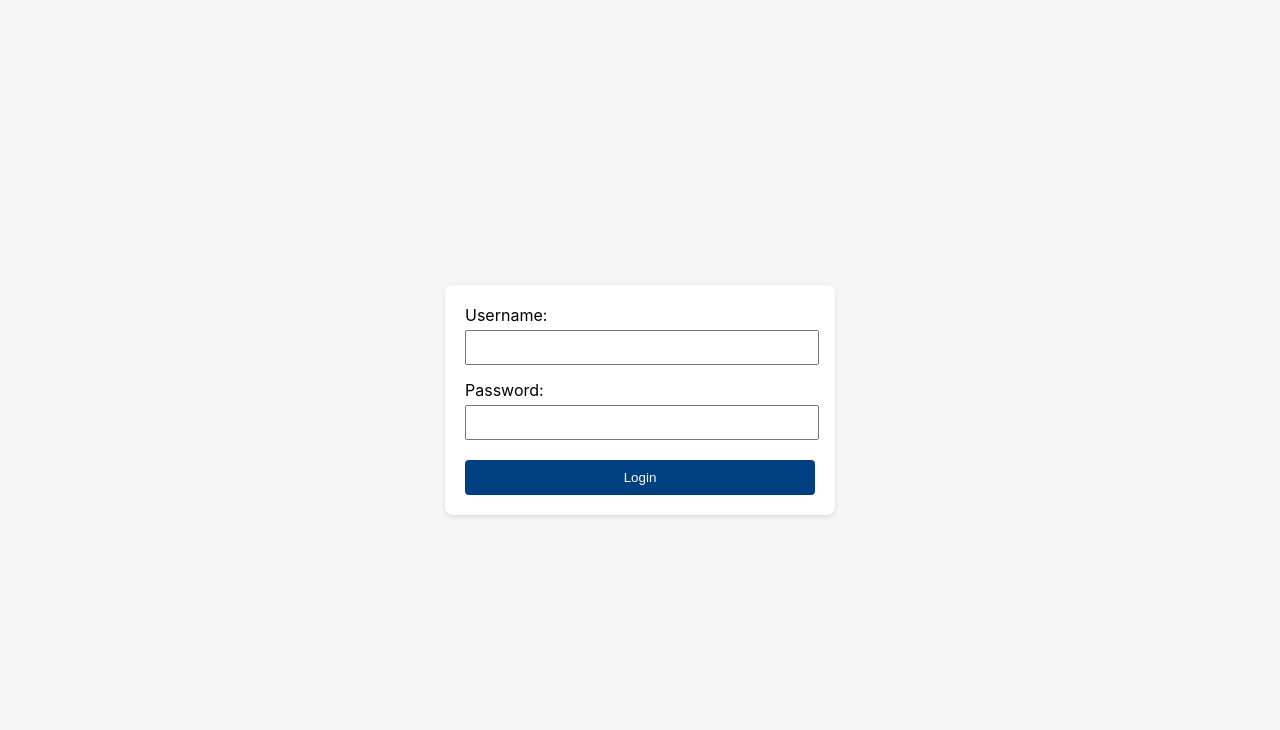
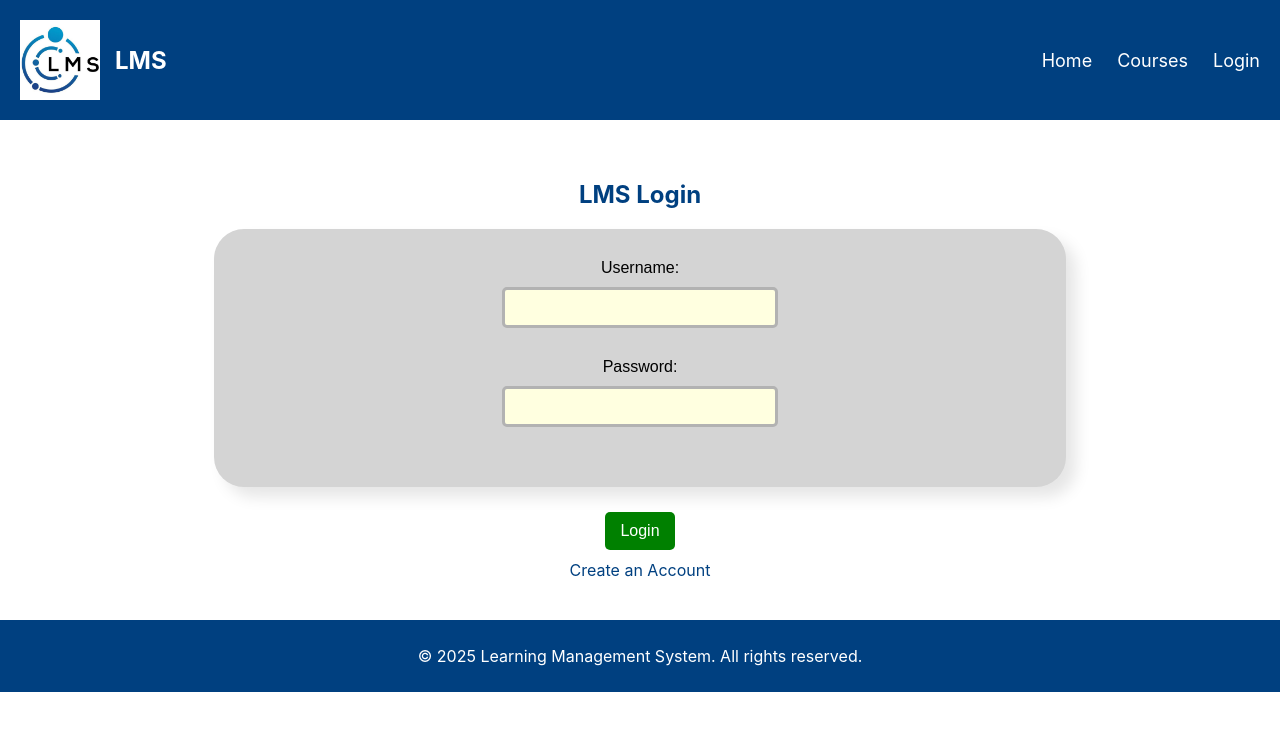
Before and after one commit to ebadr761/prof_solution, a React (Create React App) app: page /login in a window 1280 px wide. Shown: the top 730 px of the page. Built offline with nearby package versions, Linux system fonts and the light colour scheme.

Commit message:
now uses proper login styling... need to fix signup

```diff
--- a/src/components/EnrollmentList.js
+++ b/src/components/EnrollmentList.js
@@ -2,7 +2,7 @@ import React from 'react';
 
 const EnrollmentList = ({ enrolledCourses = [], onRemove }) => {
   const totalCredits = enrolledCourses.reduce((sum, course) => {
-    // Ensure course.duration exists before calling .match()
+    // We want course.duration to exists before calling .match()
     const weeks = course.duration ? parseInt(course.duration.match(/\d+/)?.[0] || 0) : 0;
     return sum + weeks;
   }, 0);
--- /dev/null
+++ b/src/components/HeaderSignUp.js
@@ -0,0 +1,26 @@
+import React from "react";
+import { NavLink } from "react-router-dom";
+import styles from './Header.module.css';
+
+const Header = () => {
+  return (
+    <>
+      <header className={styles.header}>
+        <div className={styles.logoContainer}>
+          <img
+            src="/images/logo.jpg"
+            alt="LMS Logo"
+            className={styles.logo}
+          />
+        </div>
+        <h1>LMS - Learning Management System</h1>
+      </header>
+
+      <nav className={styles.navLinks}>
+        <NavLink to="/">Homepage</NavLink>
+      </nav>
+    </>
+  );
+};
+
+export default Header;
--- a/src/components/LoginForm.js
+++ b/src/components/LoginForm.js
@@ -1,6 +1,8 @@
 import React, { useState } from 'react';
 import { useNavigate } from 'react-router-dom';
 import { useAuth } from '../context/AuthContext';
+import Header from './Header';
+import Footer from './Footer';
 
 const LoginForm = () => {
   const [username, setUsername] = useState('');
@@ -39,26 +41,37 @@ const LoginForm = () => {
   };
 
   return (
+    <>
+      <Header />
+      <main style={{
+        padding: '20px',
+        textAlign: 'center',
+        alignItems: 'center',
+        margin: '20px auto',
+        maxWidth: '90%'
+      }}>
+        <h2 style={{ color: '#004080' }}>LMS Login</h2>
+        <form onSubmit={handleSubmit} style={{
+          display: 'flex',
+          flexDirection: 'column',
+          alignItems: 'center',
+          backgroundColor: '#d4d4d4',
+          boxShadow: '10px 10px 15px rgba(0, 0, 0, 0.1)',
+          borderRadius: '30px',
+          padding: '30px',
+          margin: '20px 150px 0px 150px',
+          maxWidth: '100%'
+        }}>
           <div style={{
             display: 'flex',
-      justifyContent: 'center',
+            flexDirection: 'column',
             alignItems: 'center',
-      minHeight: '100vh',
-      backgroundColor: '#f5f5f5'
+            textAlign: 'center',
+            marginBottom: '20px',
+            fontFamily: 'Arial, sans-serif',
+            fontSize: '16px'
           }}>
-      <div style={{
-        width: '100%',
-        maxWidth: '350px',
-        padding: '20px',
-        backgroundColor: 'white',
-        borderRadius: '8px',
-        boxShadow: '0 2px 4px rgba(0, 0, 0, 0.1)'
-      }}>
-        <form onSubmit={handleSubmit} style={{ width: '100%' }}>
-          <div style={{ marginBottom: '15px' }}>
-            <label htmlFor="username" style={{ display: 'block', marginBottom: '5px' }}>
-              Username:
-            </label>
+            <label htmlFor="username">Username:</label>
             <input
               type="text"
               id="username"
@@ -66,16 +79,26 @@ const LoginForm = () => {
               onChange={(e) => setUsername(e.target.value)}
               required
               style={{
-                width: 'calc(100% - 16px)',
-                padding: '8px'
+                width: '250px',
+                padding: '10px',
+                margin: '10px 0',
+                borderRadius: '5px',
+                border: '3px solid #b2b2b2',
+                backgroundColor: 'lightyellow'
               }}
             />
           </div>
 
-          <div style={{ marginBottom: '20px' }}>
-            <label htmlFor="password" style={{ display: 'block', marginBottom: '5px' }}>
-              Password:
-            </label>
+          <div style={{
+            display: 'flex',
+            flexDirection: 'column',
+            alignItems: 'center',
+            textAlign: 'center',
+            marginBottom: '20px',
+            fontFamily: 'Arial, sans-serif',
+            fontSize: '16px'
+          }}>
+            <label htmlFor="password">Password:</label>
             <input
               type="password"
               id="password"
@@ -83,8 +106,12 @@ const LoginForm = () => {
               onChange={(e) => setPassword(e.target.value)}
               required
               style={{
-                width: 'calc(100% - 16px)',
-                padding: '8px'
+                width: '250px',
+                padding: '10px',
+                margin: '10px 0',
+                borderRadius: '5px',
+                border: '3px solid #b2b2b2',
+                backgroundColor: 'lightyellow'
               }}
             />
           </div>
@@ -113,25 +140,35 @@ const LoginForm = () => {
               {error}
             </div>
           )}
+        </form>
 
         <button
-            type="submit"
+          onClick={handleSubmit}
           disabled={isLoading}
           style={{
-              width: '100%',
-              padding: '10px',
-              backgroundColor: isLoading ? '#BDBDBD' : '#004080',
+            marginTop: '25px',
+            marginBottom: '10px',
+            backgroundColor: isLoading ? '#BDBDBD' : '#008000',
             color: 'white',
+            padding: '10px 15px',
             border: 'none',
-              borderRadius: '4px',
-              cursor: isLoading ? 'not-allowed' : 'pointer'
+            cursor: isLoading ? 'not-allowed' : 'pointer',
+            fontSize: '16px',
+            borderRadius: '5px'
           }}
         >
           {isLoading ? 'Authenticating...' : 'Login'}
         </button>
-        </form>
+
+        <div>
+          <a href="/signup" style={{
+            color: '#004080',
+            textDecoration: 'none'
+          }}>Create an Account</a>
         </div>
-    </div>
+      </main>
+      <Footer />
+    </>
   );
 };
 
--- /dev/null
+++ b/src/components/RegForm.css
@@ -0,0 +1,33 @@
+.signUp {
+    margin-top: -20px;
+    margin-bottom: -10px;
+}
+.signup-button {
+    background-color: #4CAF50;
+    padding: 10px;
+    border-radius: 5px;
+    margin: 10px;
+    opacity: 0.5;
+}
+.signup-button:hover {
+    background-color: #45A049;
+    opacity: 1;
+}
+.error-box {
+    color: black;
+    border: 2px solid black;
+    display: block;
+    padding: 20px;
+    width: 100%;
+    text-align: center;
+    margin-top: 20px;
+}
+.success-box {
+    color: black;
+    border: 2px solid black;
+    display: block;
+    padding: 20px;
+    width: 100%;
+    text-align: center;
+    margin-top: 20px;
+}
--- a/src/components/RegForm.js
+++ b/src/components/RegForm.js
@@ -1,131 +1,128 @@
-import React, { useState } from 'react';
-import { useNavigate } from 'react-router-dom';
-
-const emailRegex = /^[a-zA-Z0-9._-]+@[a-zA-Z0-9.-]+\.[a-zA-Z]{2,}$/;
+import React, { useState } from "react";
+import "./RegForm.css";
+import { useNavigate } from "react-router-dom";
 
 const RegForm = () => {
+  const [formData, setFormData] = useState({
+    username: "",
+    password: "",
+    confirmPassword: "",
+    email: "",
+  });
+
+  const [errors, setErrors] = useState([]);
+  const [success, setSuccess] = useState("");
   const navigate = useNavigate();
-  const [formData, setFormData] = useState({
-    username: '',
-    email: '',
-    password: '',
-    confirmPassword: ''
-  });
-  const [errors, setErrors] = useState({});
-  const [serverMsg, setServerMsg] = useState('');
-  const [isLoading, setIsLoading] = useState(false);
 
-  // Simple validators based on assignment requirements
-  const validate = () => {
-    const errs = {};
-    // Username: 3-20 characters, starts with letter, alphanumeric/hyphen/underscore only.
-    if (!/^[A-Za-z][A-Za-z0-9_-]{2,19}$/.test(formData.username)) {
-      errs.username = "Username must be 3-20 characters, start with a letter and use only letters, numbers, hyphens or underscores.";
-    }
-    // Password: at least 8 characters, one uppercase, one lowercase, one number, one special char, no spaces.
-    if (!/(?=.*[a-z])(?=.*[A-Z])(?=.*\d)(?=.*[!@#$%^&*()\-_=+[\]{}|;:'",.<>?/`~])[A-Za-z\d!@#$%^&*()\-_=+[\]{}|;:'",.<>?/`~]{8,}/.test(formData.password)) {
-      errs.password = "Password must be at least 8 characters and include uppercase, lowercase, number, and special character.";
-    }
-    if (formData.password !== formData.confirmPassword) {
-      errs.confirmPassword = "Passwords do not match.";
-    }
-    // Email: simple email format validation.
-    if (!emailRegex.test(formData.email)) {
-      errs.email = "Invalid email format.";
-    }
-    return errs;
+  const handleChange = (e) => {
+    setFormData({ ...formData, [e.target.name]: e.target.value });
   };
 
-  const handleChange = (e) => {
-    setFormData({...formData, [e.target.name]: e.target.value });
-  };
+  const validateSignup = async (e) => {
+    e.preventDefault();
+    const newErrors = [];
+    const { username, password, confirmPassword, email } = formData;
 
-  const handleSubmit = async (e) => {
-    e.preventDefault();
-    setServerMsg('');
-    const errs = validate();
-    if (Object.keys(errs).length > 0) {
-      setErrors(errs);
+    const usernameValid = /^[a-zA-Z][a-zA-Z0-9_-]{2,19}$/;
+    if (!usernameValid.test(username)) {
+      newErrors.push("Invalid username (Reason:...)");
+    }
+
+    const passwordValid = /^(?=.*[a-z])(?=.*[A-Z])(?=.*\d)(?=.*[!@#$%^&*()\-_=+\[\]{}|;:'\",.<>?/`~])[^\s]{8,}$/;
+    if (!passwordValid.test(password)) {
+      newErrors.push("Invalid password (Reason:...)");
+    }
+
+    if (password !== confirmPassword) {
+      newErrors.push("Passwords do not match");
+    }
+
+    const emailValid = /^[^\s@]+@[^\s@]+\.(com|net|io)$/;
+    if (!emailValid.test(email)) {
+      newErrors.push("Invalid email (Reason:...)");
+    }
+
+    if (newErrors.length > 0) {
+      setErrors(newErrors);
+      setSuccess("");
       return;
     }
-    setErrors({});
-    setIsLoading(true);
+
     try {
-      const response = await fetch('http://localhost:5000/register', {
-        method: 'POST',
-        headers: { 'Content-Type': 'application/json' },
+      const response = await fetch("http://127.0.0.1:5000/register", {
+        method: "POST",
+        headers: {
+          "Content-Type": "application/json"
+        },
         body: JSON.stringify({
-          username: formData.username,
-          email: formData.email,
-          password: formData.password
+          username,
+          password,
+          email
         })
       });
-      const data = await response.json();
-      if (!response.ok) {
-        setServerMsg(data.message || "Signup failed");
+
+      const result = await response.json();
+
+      if (response.ok) {
+        setSuccess(result.message);
+        setErrors([]);
+        setTimeout(() => navigate("/login"), 2000);
       } else {
-        setServerMsg(data.message);
-        // Redirect to login after a brief delay
-        setTimeout(() => navigate('/login'), 1500);
+        setErrors([result.message || "Registration failed."]);
+        setSuccess("");
       }
     } catch (err) {
-      setServerMsg("Server error. Please try again later.");
-    } finally {
-      setIsLoading(false);
+      setErrors(["Could not connect to server."]);
+      setSuccess("");
     }
   };
 
   return (
-    <form onSubmit={handleSubmit} style={{ maxWidth: '400px', margin: '0 auto' }}>
+    <main className="login">
       <h2>Sign Up</h2>
-      <div>
-        <label>Username:</label>
-        <input name="username" type="text" value={formData.username} onChange={handleChange} required />
-        {errors.username && <p style={{ color: 'red' }}>{errors.username}</p>}
-      </div>
-      <div>
-        <label>Email:</label>
-        <input name="email" type="email" value={formData.email} onChange={handleChange} required />
-        {errors.email && <p style={{ color: 'red' }}>{errors.email}</p>}
-      </div>
-      <div>
-        <label>Password:</label>
-        <input name="password" type="password" value={formData.password} onChange={handleChange} required />
-        {errors.password && <p style={{ color: 'red' }}>{errors.password}</p>}
-      </div>
-      <div>
-        <label>Confirm Password:</label>
-        <input name="confirmPassword" type="password" value={formData.confirmPassword} onChange={handleChange} required />
-        {errors.confirmPassword && <p style={{ color: 'red' }}>{errors.confirmPassword}</p>}
-      </div>
-      {serverMsg && <div style={{ margin: '10px 0', color: 'green' }}>{serverMsg}</div>}
-      <button
-        type="submit"
-        disabled={isLoading}
-        style={{
-          backgroundColor: '#4CAF50',
-          padding: '10px',
-          borderRadius: '5px',
-          margin: '10px 0',
-          opacity: isLoading ? 0.5 : 1,
-          border: 'none',
-          color: 'white',
-          cursor: 'pointer'
-        }}
-        onMouseOver={e => {
-          if (!isLoading) {
-            e.target.style.backgroundColor = "#45A049";
-          }
-        }}
-        onMouseOut={e => {
-          if (!isLoading) {
-            e.target.style.backgroundColor = "#4CAF50";
-          }
-        }}
-      >
-        {isLoading ? "Signing up..." : "Signup"}
-      </button>
-    </form>
+
+      <form onSubmit={validateSignup}>
+        <div className="form-group">
+          <label htmlFor="username">Username:</label>
+          <input type="text" name="username" id="username" value={formData.username} onChange={handleChange} required />
+        </div>
+
+        <div className="form-group">
+          <label htmlFor="password">Password:</label>
+          <input type="password" name="password" id="password" value={formData.password} onChange={handleChange} required />
+        </div>
+
+        <div className="form-group">
+          <label htmlFor="confirmPassword">Confirm Password:</label>
+          <input type="password" name="confirmPassword" id="confirmPassword" value={formData.confirmPassword} onChange={handleChange} required />
+        </div>
+
+        <div className="form-group">
+          <label htmlFor="email">Email:</label>
+          <input type="text" name="email" id="email" value={formData.email} onChange={handleChange} required />
+        </div>
+
+        <div className="signUp">
+          <button type="submit" className="signup-button">Sign Up</button>
+        </div>
+      </form>
+
+      {success && (
+        <div className="success-box">
+          <p>{success}</p>
+        </div>
+      )}
+
+      {errors.length > 0 && (
+        <div className="error-box">
+          {errors.map((error, i) => (
+            <p key={i}>{error}</p>
+          ))}
+        </div>
+      )}
+
+      <a href="/login" id="login-account">Already have an account? Login here</a>
+    </main>
   );
 };
 
```
Also changed, not shown: src/components/SignupPage.js (+6 -8 lines), 1 other file (tests, documents, lock files or other folders). Lines whose indentation alone changed are shown as unchanged.
